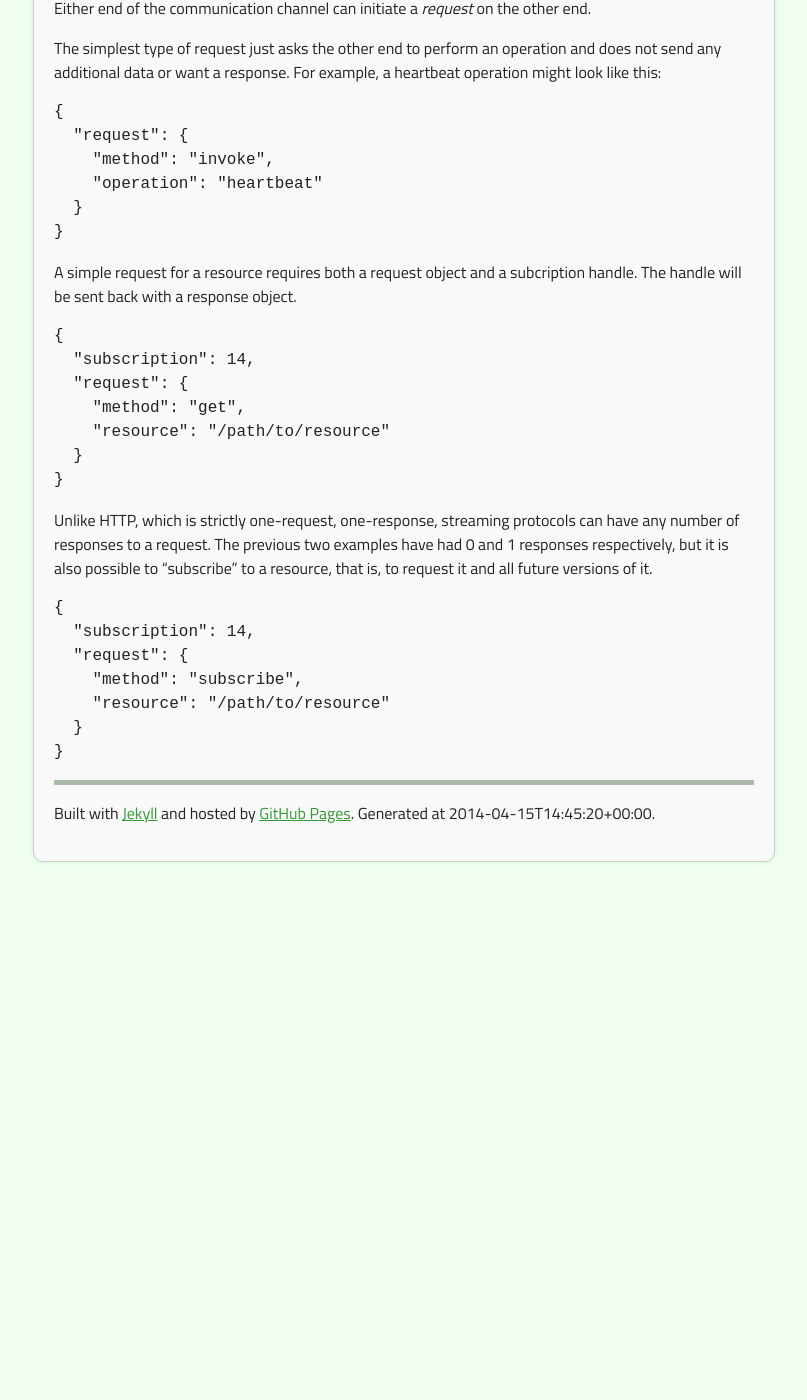
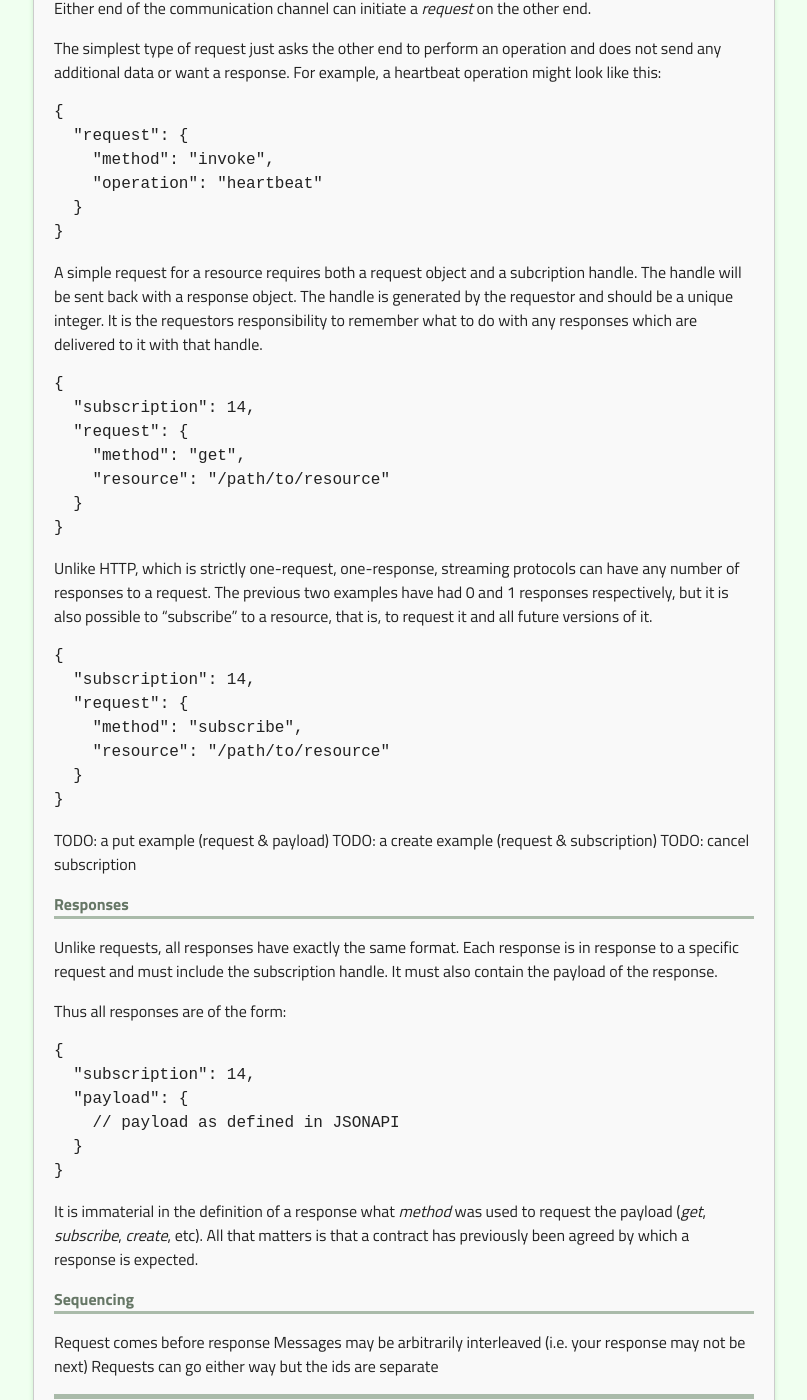
Before and after one commit to Ziniki-Network/zinc, a Jekyll site: the page built from format/index.md, in a window 1280 px wide and 1400 px high, scrolled down 625 px. Shown: the whole window, without its empty margins (236-1043 px from the left). Built offline with Jekyll 4.4.1, drawn with Linux system fonts in a browser that asks for light colours; Markdown is read by kramdown in place of the engine named in the settings; before the commit the page ends 1497 px from its top, so only the background shows below that.

Commit message:
Added section on responses

````diff
--- a/format/index.md
+++ b/format/index.md
@@ -42,6 +42,9 @@ For example, a heartbeat operation might look like this:
 
 A simple request for a resource requires both a request object and a
 subcription handle.  The handle will be sent back with a response object.
+The handle is generated by the requestor and should be a unique integer.
+It is the requestors responsibility to remember what to do with any
+responses which are delivered to it with that handle.
 
 ```json
 {
@@ -68,3 +71,36 @@ future versions of it.
   }
 }
 ```
+
+TODO: a put example (request & payload)
+TODO: a create example (request & subscription)
+TODO: cancel subscription
+
+## Responses
+
+Unlike requests, all responses have exactly the same format.
+Each response is in response to a specific request and must
+include the subscription handle.  It must also contain the
+payload of the response.
+
+Thus all responses are of the form:
+
+```json
+{
+  "subscription": 14,
+  "payload": {
+    // payload as defined in JSONAPI
+  }
+}
+```
+
+It is immaterial in the definition of a response what _method_
+was used to request the payload (_get_, _subscribe_, _create_, etc).
+All that matters is that a contract has previously been agreed by
+which a response is expected.
+
+## Sequencing
+
+Request comes before response
+Messages may be arbitrarily interleaved (i.e. your response may not be next)
+Requests can go either way but the ids are separate
````
